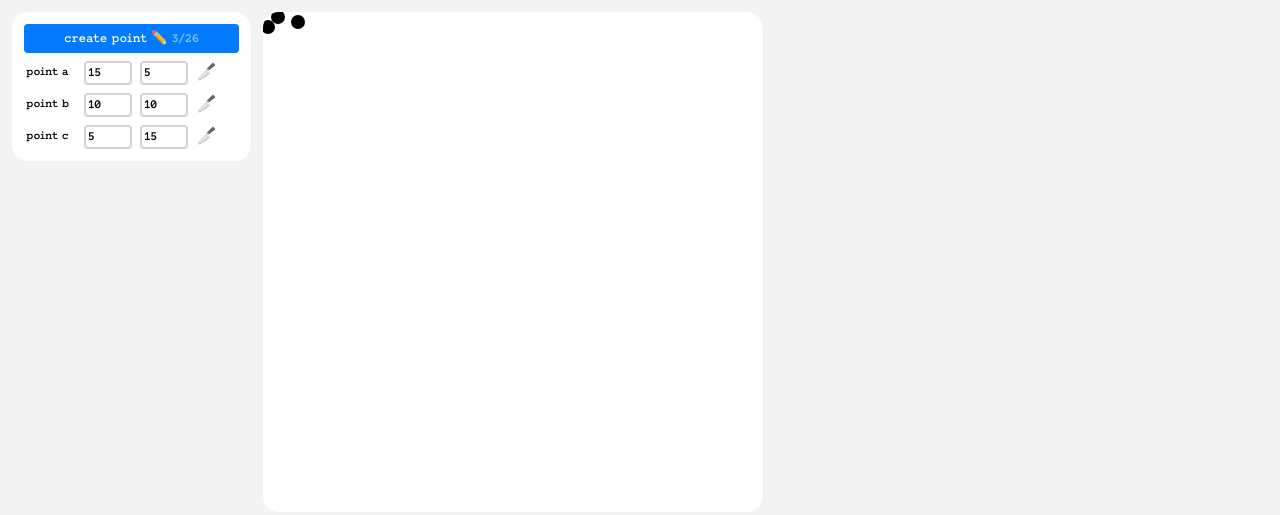
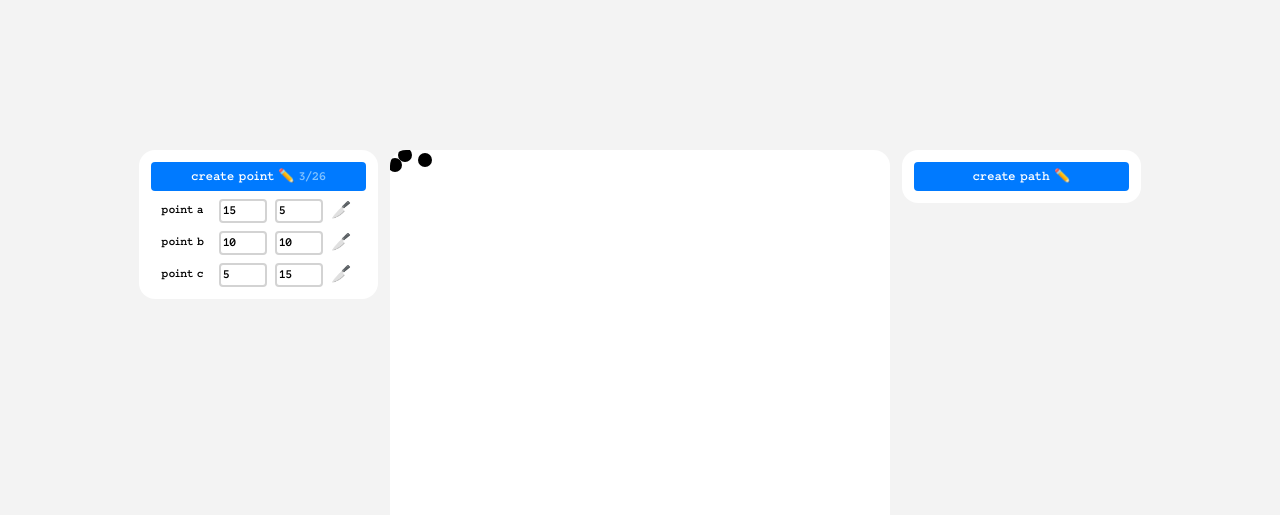
Before and after one commit to Couches/bezier, a website: page index.html in a window 1280 px wide. Drawn offline with Linux system fonts and the light colour scheme.

Commit message:
Begun implementing creating and removing paths

```diff
--- a/bezier.js
+++ b/bezier.js
@@ -1,12 +1,12 @@
 // HTML Elements
 const container = document.getElementById("container");
-const createButton = document.getElementById("create-point");
-const itemCounter = document.getElementById("item-count");
+const createPointButton = document.getElementById("create-point");
+const createPathButton = document.getElementById("create-path");
+const itemCounter = document.getElementById("point-count");
 const pointList = document.getElementById("point-list");
 
 // Global Variables
 const POINT_RADIUS = 7;
-
 
 var numPoints = 0;
 var pointListElements = [];
@@ -140,7 +140,7 @@ function createListPoint(x, y, point)
 
     // Assign attributes of item components
     pointContainer.id = id;
-    pointContainer.className = "point-list-item";
+    pointContainer.className = "list-item";
 
     pointText.innerText = `point ${String.fromCharCode(parseInt(pointContainer.id) + 97)}`;
 
@@ -181,16 +181,32 @@ function createListPoint(x, y, point)
 
 
 // Update Counter
-// Changes the
+// Changes the counter on create point button
 function updateCounter()
 {
     numPoints = pointList.childElementCount;
+    createPointButton.classList.remove("disabled");
+
+
     let text;
     if (numPoints > 0 && numPoints < 26) text = numPoints + "/26";
     else if (numPoints <= 0) text = "";
-    else if (numPoints >= 26) text = "MAX"
+    else if (numPoints >= 26)
+    {
+        text = "MAX"
+        createPointButton.classList.add("disabled");
+    }
 
     itemCounter.innerText = text;
+
+    if (numPoints < 2)
+    {
+        createPathButton.classList.add("disabled");
+    }
+    else
+    {
+        createPathButton.classList.remove("disabled");
+    }
 }
 
 
@@ -209,8 +225,8 @@ function createSVG(type)
 ///////////////////// Global code /////////////////////
 
 
-createButton.addEventListener("click", () => {
-    createPoint(random(0, 500), random(0, 500));
+createPointButton.addEventListener("click", () => {
+    if (numPoints < 26) createPoint(random(50, 450), random(50, 450));
 });
 
 
--- a/index.html
+++ b/index.html
@@ -8,15 +8,24 @@
     <title>Document</title>
 </head>
 <body>
-    <div id="point-menu">
-        <button id="create-point">create point ✏️ <span id="item-count"></span></button>
-        <div id="point-list"></div>
+    <div class="menu-container">
+        <div id="menu">
+            <button class="create-button" id="create-point">create point ✏️ <span id="point-count"></span></button>
+            <div class="list" id="point-list"></div>
+        </div>
     </div>
 
     <svg id="container" viewbox="0 0 500 500">
 
     </svg>
 
+    <div class="menu-container">
+        <div id="menu">
+            <button class="create-button disabled" id="create-path">create path ✏️ <span id="item-count"></span></button>
+            <div class="list" id="path-list"></div>
+        </div>
+    </div>
+
     <script src="bezier.js"></script>
 </body>
 </html>
--- a/styles.css
+++ b/styles.css
@@ -13,14 +13,17 @@
 body {
     background: rgb(243, 243, 243);
     display: flex;
+    align-items: center;
+    justify-content: center;
     height: 100vh;
 }
 
-#point-menu {
+#menu {
     /* Spacing */
-    padding: 4px 12px 12px 4px;
+    padding: 12px;
 
     margin: 12px;
+    margin-top: 0px;
 
     /* Dimension */
     width: fit-content;
@@ -31,13 +34,15 @@ body {
     border-radius: 16px;
 }
 
+.menu-container {
+    height: 500px;
+}
+
 /* Create Point Button Styles */
-#create-point {
+.create-button {
     /* Spacing */
     padding: 4px;
     padding-top: 6px;
-    margin-top: 8px;
-    margin-left: 8px;
 
     /* Dimension */
     width: 215px;
@@ -57,8 +62,12 @@ body {
     color: rgb(130, 195, 255);
 }
 
+#create-point.disabled > span {
+    color: rgb(144, 144, 144);
+}
+
 /* Point List Styles */
-.point-list-item {
+.list-item {
     /* Spacing */
     display: flex;
     align-items: center;
@@ -70,11 +79,12 @@ body {
     font-size: 12px;
 }
 
-.point-list-item > span {
+.list-item > span {
     width: 50px;
+    cursor: default;
 }
 
-.point-list-item > input {
+.list-item > input {
     /* Spacing */
     padding: 2px;
     padding-bottom: 0px;
@@ -88,7 +98,7 @@ body {
     border-radius: 4px;
 }
 
-.point-list-item > button {
+.list-item > button {
     /* Style */
     border: none;
     background: none;
@@ -101,21 +111,16 @@ body {
     transform: scale(-1, 1);
 }
 
-.point-list-item > button:hover {
+.list-item > button:hover {
     /*filter: drop-shadow(0px 0px 2px rgb(255, 0, 0));*/
     transform: rotate(45deg) scale(-1.2, 1.2);
 }
 
 /* SVG Styles */
 #container {
-    margin: 12px 16px 12px 0px;
-
     /* Dimension */
-    box-sizing: border-box;
-    width: 100%;
-    height: auto;
-    max-width: 500px;
-    max-height: 500px;
+    width: 500px;
+    height: 500px;
 
     /* Style */
     z-index: 5;
@@ -123,3 +128,8 @@ body {
     background: white;
     border-radius: 16px;
 }
+
+.disabled {
+    background: lightgray;
+    cursor: not-allowed;
+}
```
